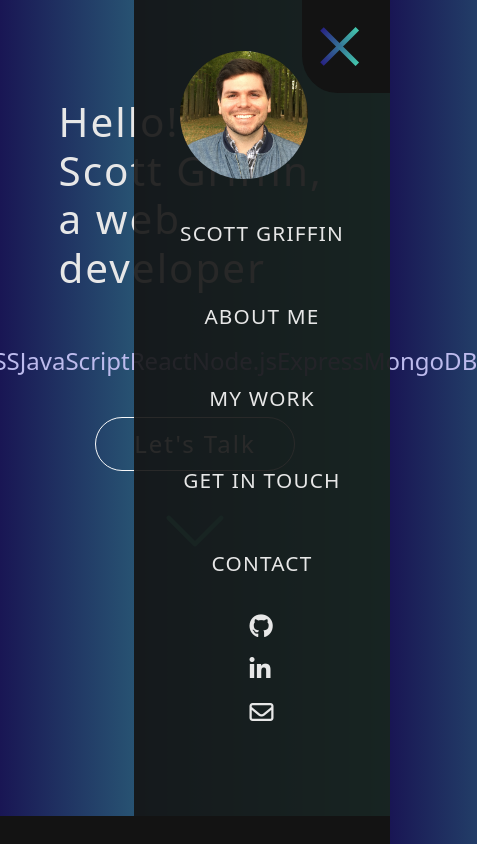
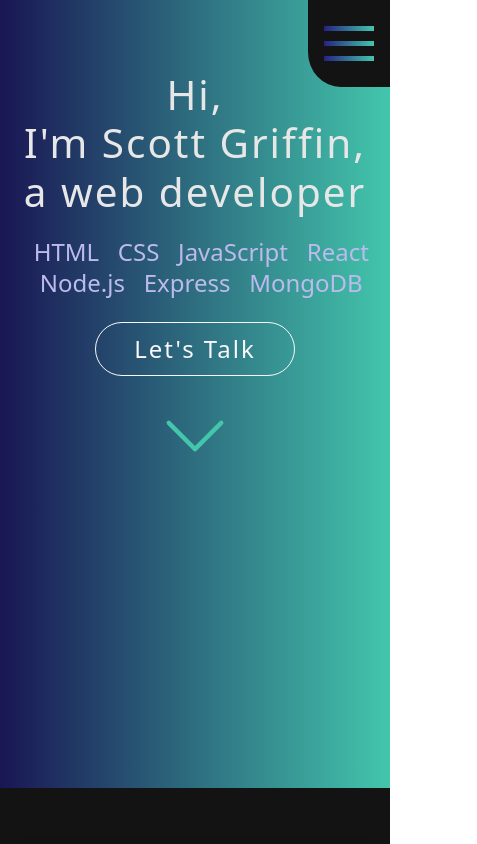
Before and after one commit to scott-gr/Portfolio, a plain HTML site: page index.html in a window 390 px wide. Shown: the top 844 px of the page, 477 px wide, since content can reach past the window. Drawn offline with nearby package versions, Linux system fonts and the light colour scheme.

Commit message:
fixed navbar toggle, and mobile layout

```diff
--- a/index.html
+++ b/index.html
@@ -19,43 +19,36 @@
 <body>
   <header>
     <nav>
-      <div class="burger-menu-icon toggle">
+      <div class="burger-menu-icon">
         <div class="burgline1"></div>
         <div class="burgline2"></div>
         <div class="burgline3"></div>
       </div>
-      <ul class="nav-list active">
+      <ul class="nav-list">
         <li class="nav-item">
           <a href="#welcome">
-            <img src="./assets/scott-headshot.JPG" alt="Scott Griffin" class="scottnavphoto nav-link"
-              style="animation: 0.5s ease 0.3s 1 normal forwards running navLinkFade;">
-            <span class="caption nav-link"
-              style="animation: 0.3s ease 0.642857s 1 normal forwards running navLinkFade;">Scott Griffin</span>
+            <img src="./assets/scott-headshot.JPG" alt="Scott Griffin" class="scottnavphoto nav-link" style>
+            <span class="caption nav-link" style>Scott Griffin</span>
           </a>
         </li>
         <li class="nav-item">
-          <a href="#about-me" class="nav-link"
-            style="animation: 0.3s ease 0.785714s 1 normal forwards running navLinkFade;">About Me</a>
+          <a href="#about-me" class="nav-link" style>About Me</a>
         </li>
         <li class="nav-item">
-          <a href="#my-work" class="nav-link"
-            style="animation: 0.3s ease 0.928571s 1 normal forwards running navLinkFade;">My Work</a>
+          <a href="#my-work" class="nav-link" style>My Work</a>
         </li>
         <li class="nav-item">
-          <a href="#contact" class="nav-link"
-            style="animation: 0.3s ease 1.07143s 1 normal forwards running navLinkFade;">Get in Touch</a>
+          <a href="#contact" class="nav-link" style>Get in Touch</a>
         </li>
         <li class="nav-item">
-          <a href="#contact" class="nav-link"
-            style="animation: 0.3s ease 1.35714s 1 normal forwards running navLinkFade;">Contact</a>
+          <a href="#contact" class="nav-link" style>Contact</a>
         </li>
-        <li>
-          <a class="whitetext nav-link" style="animation: 0.3s ease 1.5s 1 normal forwards running navLinkFade;"
-            href="https://github.com/scott-gr"><i class="fa fa-github fa-lg"></i></a>
-          <a class="whitetext nav-link" style="animation: 0.3s ease 1.64286s 1 normal forwards running navLinkFade;"
-            href="https://www.linkedin.com/in/scottgriffinatl/"><i class="fa fa-linkedin fa-lg"></i></a>
-          <a class="whitetext nav-link" style="animation: 0.3s ease 1.78571s 1 normal forwards running navLinkFade;"
-            href="mailto:mscottgriffin@gmail.com"><i class="fa fa-envelope-o fa-lg"></i></a>
+        <li class="nav-link nav-item">
+          <a class="whitetext" style href="https://github.com/scott-gr"><i class="fa fa-github fa-lg"></i></a>&nbsp;
+          <a class="whitetext" style href="https://www.linkedin.com/in/scottgriffinatl/"><i
+              class="fa fa-linkedin fa-lg"></i></a>&nbsp;
+          <a class="whitetext" style href="mailto:mscottgriffin@gmail.com"><i
+              class="fa fa-envelope-o fa-lg"></i></a>
         </li>
       </ul>
     </nav>
@@ -63,10 +56,11 @@
   <main>
     <div class="section" id="welcome">
       <!-- Will type out 'Hello! I'm Scott Griffin, a web developer' -->
-      <h1 class="display-2 d-flex justify-content-left" id="hello"></h1>
+      <h1 class="display-2 d-flex justify-content-left" id="hello">Hi, I'm&nbsp;Scott&nbsp;Griffin,
+        a&nbsp;web&nbsp;developer</h1>
       <!-- Developer skills -->
       <div class="container skillsandbtns">
-        <p class="p-2 skills">
+        <p class="skills">
           <span class="skillrow">&nbsp; HTML </span>
           <span class="skillrow">&nbsp; CSS </span>
           <span class="skillrow">&nbsp; JavaScript </span>
@@ -97,7 +91,7 @@
         <div class="row spacer"></div>
         <div class="mx-auto biocard" style="max-width: 900px;">
           <img src="./assets/scott-headshot.JPG" class="card-img scottphoto align-middle" alt="scott-headshot">
-          <h1 class="gradienttext">about Scott</h1>
+          <h1 class="gradienttext display-3">about&nbsp;Scott</h1>
           <p class="biotext">I am a full stack web developer creating web-apps with Javascript, React, Node, SQL, and
             more. I have a
             background in marketing and project management and have delivered programs and experiences for
@@ -199,7 +193,7 @@
       <div class="container containertwo">
         <div class="row spacer"></div>
         <div class="mx-auto biocard contactcard">
-          <h1 class="gradienttext">Get in Touch</h1>
+          <h1 class="gradienttext display-3">Get in Touch</h1>
           <ul>
             <li><a class="whitetext" href="mailto:mscottgriffin@gmail.com"><i class="fa fa-envelope-o fa-lg"></i>&nbsp;
                 mscottgriffin@gmail.com</a></li>
--- a/scripts.js
+++ b/scripts.js
@@ -11,9 +11,9 @@ const typewriter = () => {
   }
 };
 
-window.onload = () => {
-  typewriter();
-};
+// window.onload = () => {
+//   typewriter();
+// };
 
 // navbar functions
 const selectElement = (s) => document.querySelector(s);
--- a/style.css
+++ b/style.css
@@ -11,26 +11,76 @@ hr {
 
 #hello {
   color: #e7e7e7;
-  margin-top: 17%;
+  margin-top: 10%;
   letter-spacing: 2px;
+  display: flexbox;
+  justify-content: center;
+  margin: 10%;
   text-align: center;
-  margin-left: 15%;
-  margin-right: 10%;
-  text-align: left;
-  display: block;
+  margin-bottom: 5%;
   position: relative;
-  height: 25vh;
+  vertical-align: top;
+  animation: fadeIn ease 3s;
+  -webkit-animation: fadeIn ease 2.6s;
+  -moz-animation: fadeIn ease 2.6s;
+  -o-animation: fadeIn ease 2.6s;
 }
+
+@keyframes fadeIn {
+  0% {
+    opacity: 0;
+  }
+  100% {
+    opacity: 1;
+  }
+}
+
+@-moz-keyframes fadeIn {
+  0% {
+    opacity: 0;
+  }
+  100% {
+    opacity: 1;
+  }
+}
+
+@-webkit-keyframes fadeIn {
+  0% {
+    opacity: 0;
+  }
+  100% {
+    opacity: 1;
+  }
+}
+
+@-o-keyframes fadeIn {
+  0% {
+    opacity: 0;
+  }
+  100% {
+    opacity: 1;
+  }
+}
+
+@-ms-keyframes fadeIn {
+  0% {
+    opacity: 0;
+  }
+  100% {
+    opacity: 1;
+  }
+}
+
 #welcome {
   min-height: 85vh;
-  width: 100vw;
+  max-width: 100vw;
 }
 
 #about-me,
 #my-work,
 #contact {
   min-height: 95vh;
-  width:100vw;
+  max-width: 100vw;
   background-color: rgb(19, 19, 19);
 }
 
@@ -41,22 +91,26 @@ hr {
 }
 
 .skillsandbtns {
-  height: 50vh;
+  max-width: 100vw;
+  position: relative;
+  vertical-align: middle;
 }
 
 .skills {
-  display: flex;
+  display: flexbox;
   justify-content: center;
-  line-height: 1;
-  position: relative;
+  line-height: 1.3;
   text-align: center;
   text-justify: inter-word;
+  margin-bottom: 1%;
+  display: block;
 }
 
 .skillrow:hover {
   transform: scale(1.2);
   border-radius: 0px;
   background: transparent;
+  display: inline-block;
 }
 
 /* main page background gradient */
@@ -139,7 +193,7 @@ nav {
   background: none;
 }
 .toggle .burgline1 {
-  transform: rotate(-45deg) translate(-15px, 6px) scaleX(1);
+  transform: rotate(-45deg) translate(-15px, 6px) scaleX(.85);
 }
 
 .toggle .burgline2 {
@@ -147,7 +201,7 @@ nav {
 }
 
 .toggle .burgline3 {
-  transform: rotate(45deg) translate(-15px, -6px) scaleX(1);
+  transform: rotate(45deg) translate(-15px, -6px) scaleX(.85);
   margin-left: 0;
 }
 
@@ -223,7 +277,7 @@ nav {
   right: 0rem;
   top: 0;
   background: rgb(19, 19, 19);
-  padding: 1.2rem;
+  padding: 1rem;
   border-radius: 0% 0% 0% 40%;
 }
 
@@ -234,7 +288,6 @@ nav {
   border-radius: 2rem;
   font-size: x-large;
 }
-
 
 .bi-chevron-down {
   fill: #43c6ac;
@@ -362,3 +415,7 @@ footer {
   background: rgb(19, 19, 19);
   padding-bottom: 20px;
 }
+
+.fa {
+  display: inline;
+}
```
